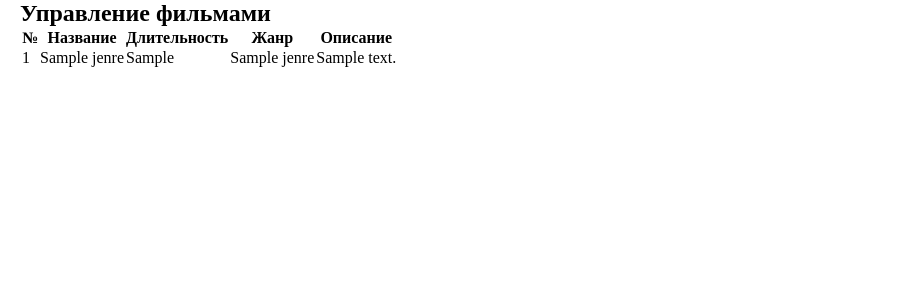
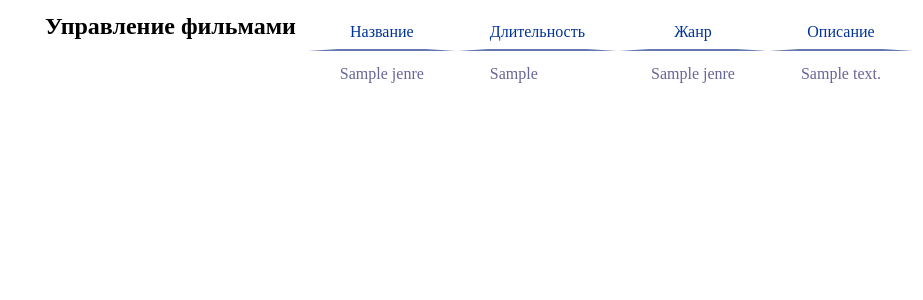
Before and after one commit to VorontsovaErica/kino, a PHP site: page /admin_panel/admin.php in a window 1280 px wide. Shown: the part 39-339 px from the top of the page, without its empty margins (0-923 px from the left). Run offline with PHP 8.4, Linux system fonts and the light colour scheme; tables that the repository leaves empty or names only in its code hold one stand-in row (values such as "Sample post").

Commit message:
Стиль для таблицы

```diff
--- a/admin_panel/admin.php
+++ b/admin_panel/admin.php
@@ -38,8 +38,10 @@ if (check_auth()) {
     </div>
     </header>
 
-    <section>
+    <section class="kino">
+        <div class="container">
         <h1>Управление фильмами</h1>
+
        <?php $stmt = pdo()->prepare("SELECT * FROM `films` JOIN jenre ON films.id_jenre = jenre.id");
         $stmt->execute();
         $array = $stmt->fetchAll(PDO::FETCH_ASSOC);
@@ -48,8 +50,7 @@ if (check_auth()) {
         <table class="table">
         <thead>
         <tr>
-       <th scope="col">№ </th>
-       <th scope="col">Название </th>
+        <th scope="col">Название </th>
        <th scope="col">Длительность </th>
        <th scope="col">Жанр </th>
        <th scope="col">Описание </th>
@@ -58,7 +59,6 @@ if (check_auth()) {
         <tbody>
             <?php  foreach ($array as $row): ?>
                 <tr>
-                    <td><?= $row['id'] ?></td>
                     <td><?= $row['name'] ?></td>
                     <td><?= $row['duration'] ?></td>
                     <td><?= $row['name_j'] ?></td>
@@ -68,4 +68,5 @@ if (check_auth()) {
         </tbody>
 
         </table>
+            </div>
     </section>
--- a/styles/style.css
+++ b/styles/style.css
@@ -232,3 +232,18 @@ li {
     box-shadow: 0px 5px 10px 0px rgba(0, 0, 0, 0.5);
     width: auto;
 }
+
+th {
+    font-weight: normal;
+    border-bottom: 2px solid #6678b1;
+    border-right: 30px solid white;
+    border-left: 30px solid white;
+    color: #039;
+    padding: 8px 2px;
+  }
+  td {
+    border-right: 30px solid white;
+    border-left: 30px solid white;
+    color: #669;
+    padding: 12px 2px;
+  }
```
